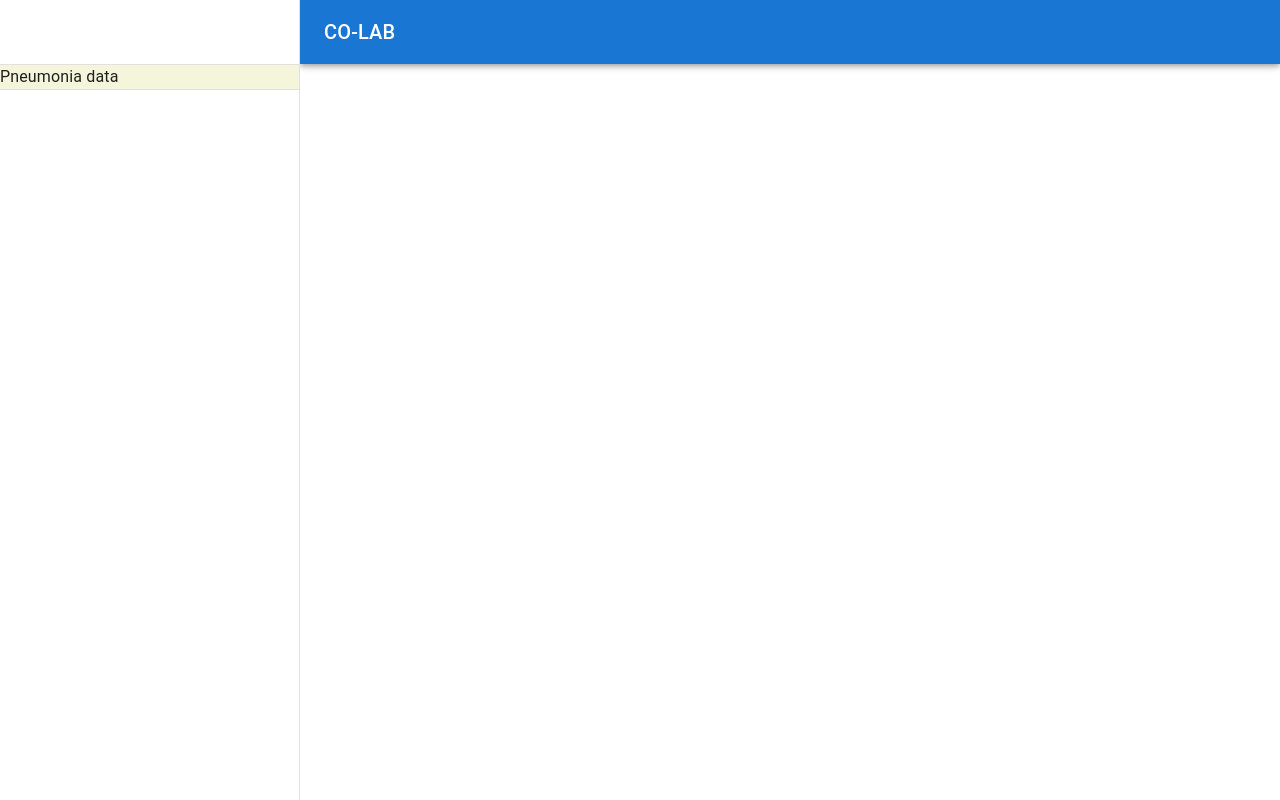
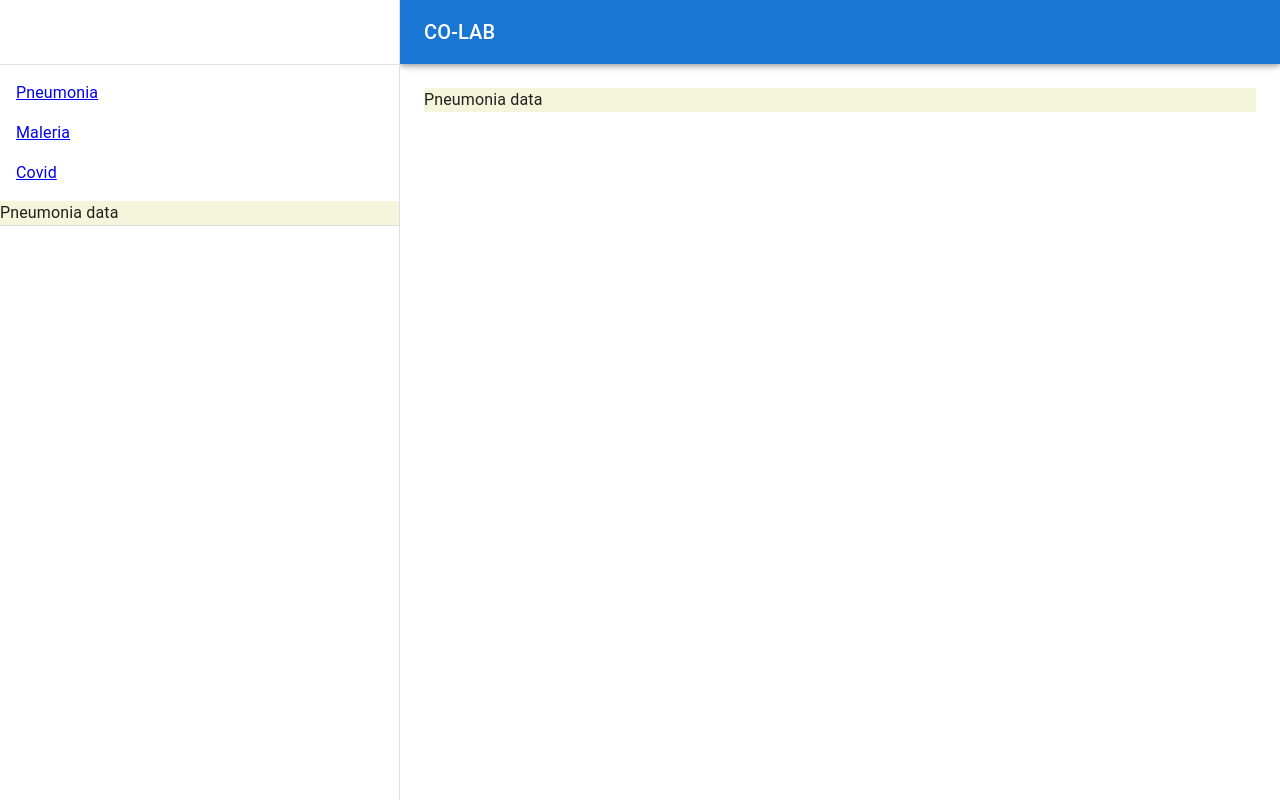
Before and after one commit to akshim1702/co-lab, a React (Create React App) app: page /pneumonia in a window 1280 px wide. Built offline with nearby package versions, Linux system fonts and the light colour scheme.

Commit message:
sidebar enhanced

```diff
--- a/src/Components/SideBar.js
+++ b/src/Components/SideBar.js
@@ -26,11 +26,13 @@ import {
   useParams
 } from "react-router-dom";
 
-const drawerWidth = 300;
+const drawerWidth = 400;
 
 function ResponsiveDrawer(props) {
   const { window } = props;
   const [mobileOpen, setMobileOpen] = React.useState(false);
+  // const diseases = [{ hey: 'Pneumonia' }, { hello: 'Maleria' }, { hi: 'Covid' }]
+  const diseases = ['Pneumonia' , 'Maleria', 'Covid' ]
 
   const handleDrawerToggle = () => {
     setMobileOpen(!mobileOpen);
@@ -40,25 +42,33 @@ function ResponsiveDrawer(props) {
     <div>
       <Toolbar />
       <Divider />
-      {/* <Router>
+      <Router>
         <List>
-          {['Pneumonia', 'Maleria', 'Covid'].map((text, index) => (
-            <ListItem button key={text}>
-              <ListItemIcon>
-                 */}
+          {diseases.map((text, index) => (
+            <ListItem button key={index}>
+              {console.log(diseases.index)}
+              {diseases.key === 0 ? <></> : <Link to={text}>{text}</Link>}
+              {/* {diseases.key === 1 ? <Link/>: <Link to="/covid">Covid</Link>} */}
+                {/* {diseases.key === 2 ? <Link/>: <Link to="/covid">maleria</Link>} */}
               {/* {index % 2 === 0 ? <InboxIcon /> : <MailIcon />} */}
-                {/* Co-LAB */}
-              {/* </ListItemIcon>
-              <ListItemText primary={text} />
-              <Link to='/pneumonia' >
-                <Pnemonia>
-              </Link>
-              <Link to='/covid' >
-                b
-              </Link>
+
+              <ListItemText />
             </ListItem>
           ))}
         </List>
+        {/* {diseases.map((text) => {
+          let a = "/" + text;
+          return (
+            <div>
+              alert("hello")
+            <List>
+              <ListItem>
+                <Link to={a} >{diseases.hey}hello</Link>
+              </ListItem>
+            </List>
+            </div>
+          )
+        })} */}
         <Switch>
           <Route exact path='/covid'>
             <Covid />
@@ -67,11 +77,7 @@ function ResponsiveDrawer(props) {
             <Pneumonia />
           </Route>
         </Switch>
-      </Router> */}
-
-      <Pneumonia>
-        <Link to="/pneumonia" />
-      </Pneumonia>
+      </Router>
       <Divider />
     </div>
   );
@@ -137,7 +143,7 @@ function ResponsiveDrawer(props) {
       </Box>
       <Box component="main" sx={{ flexGrow: 1, p: 3 }}>
         <Toolbar />
-        {/* <Router>
+        <Router>
           <Switch>
             <Route exact path='/covid'>
               <Covid />
@@ -146,7 +152,7 @@ function ResponsiveDrawer(props) {
               <Pneumonia />
             </Route>
           </Switch>
-        </Router> */}
+        </Router>
       </Box>
     </Box>
   );
```
Lines whose indentation alone changed are shown as unchanged.
